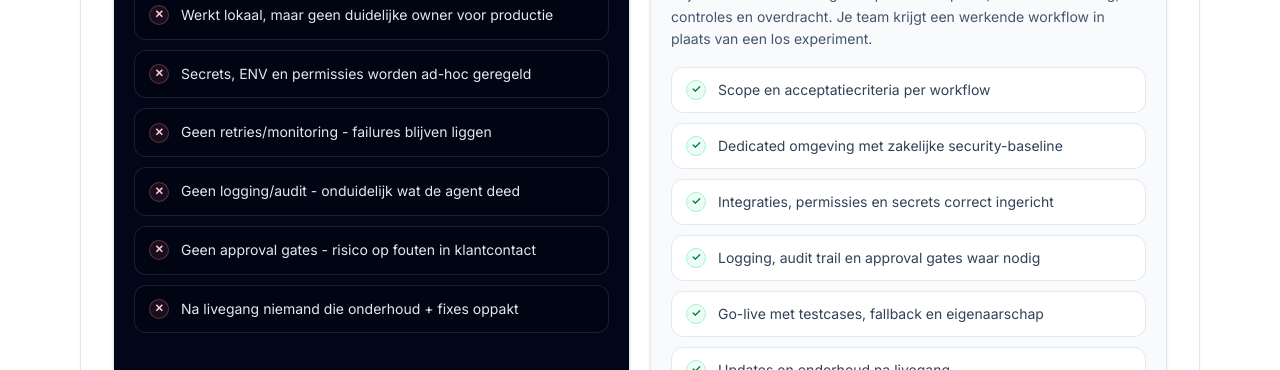
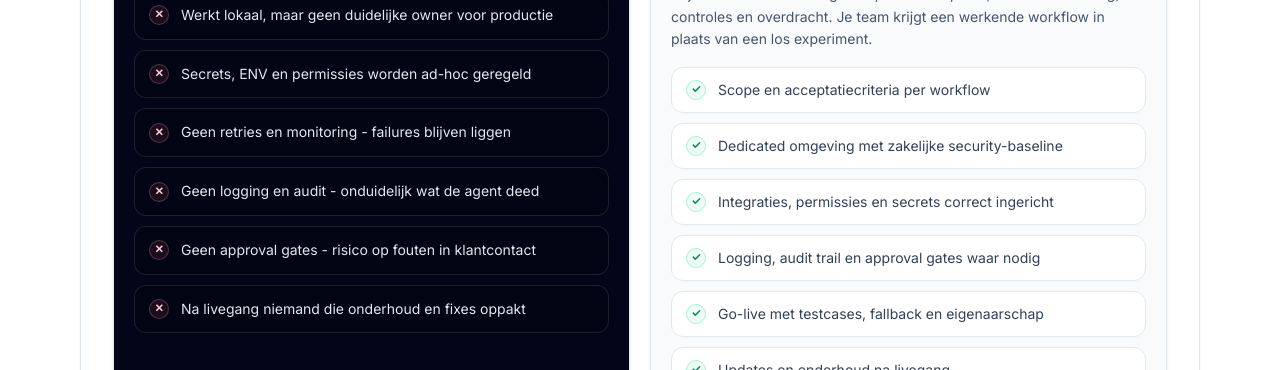
Before and after one commit to openclawbot69420-ux/youraiworker-site, a Next.js app: page / in a window 1280 px wide. Shown: the part 3000-3370 px from the top of the page. Built offline with nearby package versions, Linux system fonts and the light colour scheme.

Commit message:
Polish homepage copy: replace +/- with clear wording

```diff
--- a/src/app/page.tsx
+++ b/src/app/page.tsx
@@ -199,10 +199,10 @@ const COMPARISON_ROWS = [
 const STRANDT_WITHOUT_POINTS = [
   "Werkt lokaal, maar geen duidelijke owner voor productie",
   "Secrets, ENV en permissies worden ad-hoc geregeld",
-  "Geen retries/monitoring - failures blijven liggen",
-  "Geen logging/audit - onduidelijk wat de agent deed",
+  "Geen retries en monitoring - failures blijven liggen",
+  "Geen logging en audit - onduidelijk wat de agent deed",
   "Geen approval gates - risico op fouten in klantcontact",
-  "Na livegang niemand die onderhoud + fixes oppakt",
+  "Na livegang niemand die onderhoud en fixes oppakt",
 ] as const
 
 const STRANDT_WITH_MANAGED = [
```
